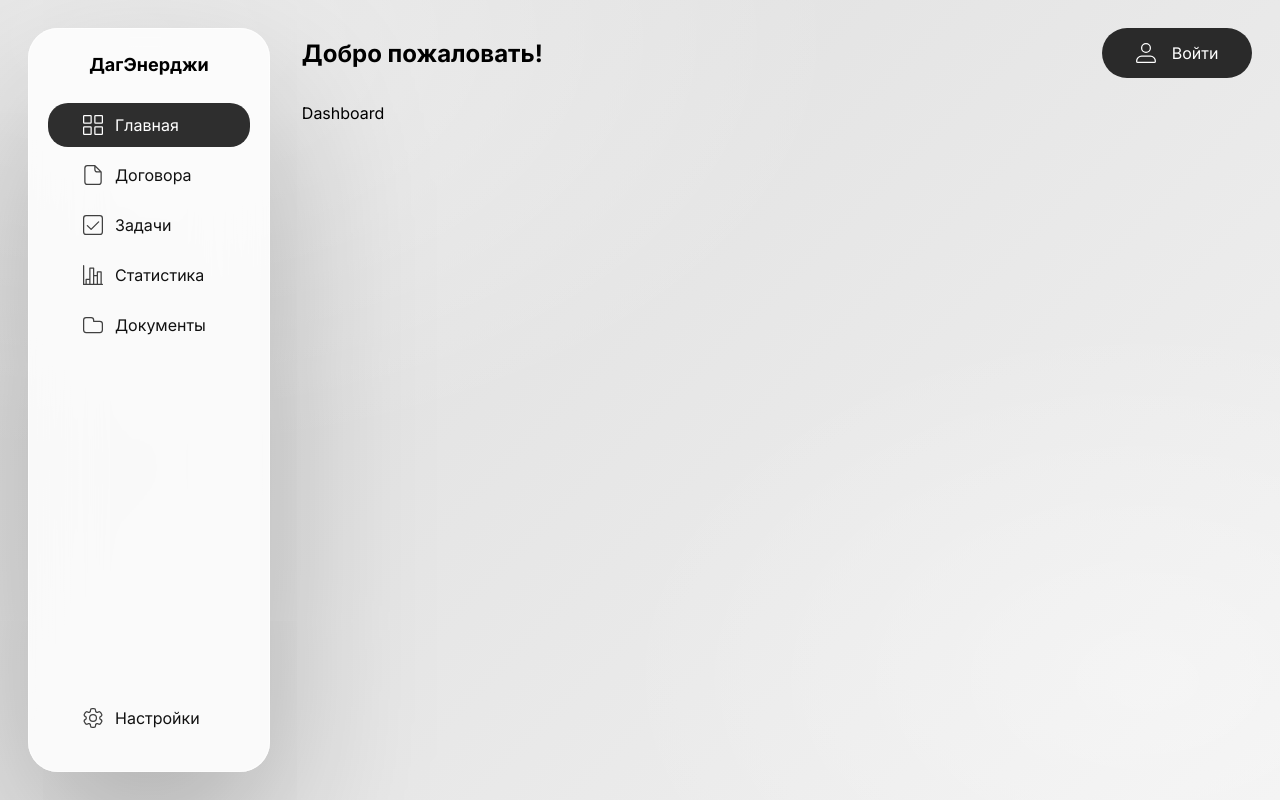
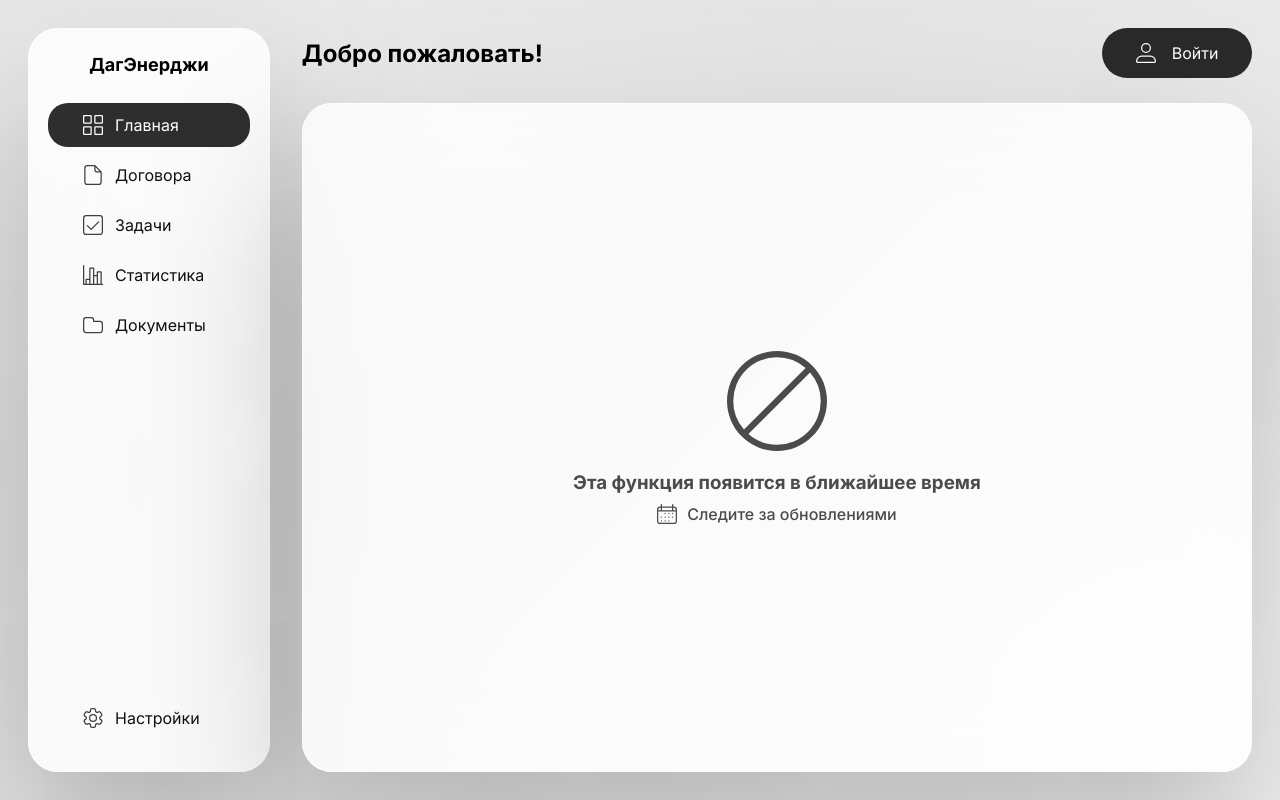
Before and after one commit to aa08d/orders-dagenergy-frontend, a React (Vite) app: page / in a window 1280 px wide. Built offline with nearby package versions, Linux system fonts and the light colour scheme.

Commit message:
feat: ComingSoon page

```diff
--- a/src/app/App.module.scss
+++ b/src/app/App.module.scss
@@ -14,4 +14,10 @@
 
 .right {
   width: 100%;
+  display: flex;
+  flex-direction: column;
 }
+
+.content {
+  flex: 1;
+}
--- a/src/app/App.tsx
+++ b/src/app/App.tsx
@@ -1,6 +1,7 @@
 import type { FC } from 'react';
 import { Sidebar } from 'widgets/sidebar';
 import { Header } from 'widgets/header';
+import { ComingSoon } from "pages/comingSoon";
 import { BrowserRouter, Routes, Route } from 'react-router-dom';
 import styles from './App.module.scss';
 
@@ -16,12 +17,12 @@ export const App: FC = () => {
                     <Header />
                     <main className={styles.content}>
                         <Routes>
-                            <Route path="/" element={<div>Dashboard</div>} />
+                            <Route path="/" element={<ComingSoon />} />
                             <Route path="/orders" element={<div>Orders</div>} />
-                            <Route path="/tasks" element={<div>Tasks</div>} />
-                            <Route path="/statistics" element={<div>Statistics</div>} />
-                            <Route path="/documents" element={<div>Documents</div>} />
-                            <Route path="/settings" element={<div>Settings</div>} />
+                            <Route path="/tasks" element={<ComingSoon />} />
+                            <Route path="/statistics" element={<ComingSoon />} />
+                            <Route path="/documents" element={<ComingSoon />} />
+                            <Route path="/settings" element={<ComingSoon />} />
                         </Routes>
                     </main>
                 </div>
--- /dev/null
+++ b/src/pages/comingSoon/comingSoon.module.scss
@@ -0,0 +1,41 @@
+.comingSoon {
+  display: flex;
+  flex-direction: column;
+  justify-content: center;
+  align-items: center;
+  height: 100%;
+  background: rgba(255,255,255, 0.8);
+  backdrop-filter: blur(34px) saturate(170%);
+  -webkit-backdrop-filter: blur(34px) saturate(170%);
+  border-radius: 30px;
+  box-shadow:
+          0 70px 160px rgba(0,0,0,0.25),
+          inset 0 0 0 1px rgba(255,255,255,0.55);
+
+  svg {
+    width: 100px;
+    height: 100px;
+    color: rgba(0,0,0,0.7);
+  }
+}
+
+.comingSoonTitle {
+  font-weight: 700;
+  margin: 20px 0 10px;
+  color: rgba(0,0,0,0.7);
+}
+
+.comingSoonSubtitle {
+  display: flex;
+  align-items: center;
+  justify-content: center;
+  gap: 10px;
+  font-weight: 500;
+  color: rgba(0,0,0,0.7);
+
+  svg {
+    width: 20px;
+    height: 20px;
+    margin-bottom: 0;
+  }
+}
--- /dev/null
+++ b/src/pages/comingSoon/comingSoon.tsx
@@ -0,0 +1,44 @@
+import type { FC } from 'react'
+import styles from './comingSoon.module.scss'
+
+
+export const ComingSoon: FC = () => {
+    const icon = (
+        <svg width="800px" height="800px" viewBox="0 0 16 16">
+            <path
+                d="M31-288a8.009,8.009,0,0,0-8,8,8.009,8.009,0,0,0,8,8,8.009,8.009,0,0,0,8-8A8.009,8.009,0,0,0,31-288Zm-7,8a7.008,7.008,0,0,1,7-7,6.963,6.963,0,0,1,4.577,1.716l-9.861,9.861A6.963,6.963,0,0,1,24-280Zm7,7a6.963,6.963,0,0,1-4.577-1.716l9.861-9.861A6.963,6.963,0,0,1,38-280,7.008,7.008,0,0,1,31-273Z"
+                transform="translate(-23 288)"
+                fill="currentColor"
+            />
+        </svg>
+    )
+
+    const title = (
+        <h3 className={styles.comingSoonTitle}>
+            Эта функция появится в ближайшее время
+        </h3>
+    )
+
+    const subtitle = (
+        <h4 className={styles.comingSoonSubtitle}>
+            <svg width="800px" height="800px" viewBox="0 0 16 16">
+                <path
+                    d="M-9.5,2H-10V.5a.5.5,0,0,0-.5-.5.5.5,0,0,0-.5.5V2h-8V.5a.5.5,0,0,0-.5-.5.5.5,0,0,0-.5.5V2h-.5A2.5,2.5,0,0,0-23,4.5v9A2.5,2.5,0,0,0-20.5,16h11A2.5,2.5,0,0,0-7,13.5v-9A2.5,2.5,0,0,0-9.5,2Zm0,1A1.5,1.5,0,0,1-8,4.5V5h-2V3ZM-11,3V5h-8V3Zm-9.5,0h.5V5h-2V4.5A1.5,1.5,0,0,1-20.5,3Zm11,12h-11A1.5,1.5,0,0,1-22,13.5V6H-8v7.5A1.5,1.5,0,0,1-9.5,15ZM-19,10.5a.5.5,0,0,1-.5.5.5.5,0,0,1-.5-.5.5.5,0,0,1,.5-.5A.5.5,0,0,1-19,10.5Zm0,3a.5.5,0,0,1-.5.5.5.5,0,0,1-.5-.5.5.5,0,0,1,.5-.5A.5.5,0,0,1-19,13.5Zm3-6a.5.5,0,0,1-.5.5.5.5,0,0,1-.5-.5.5.5,0,0,1,.5-.5A.5.5,0,0,1-16,7.5Zm0,3a.5.5,0,0,1-.5.5.5.5,0,0,1-.5-.5.5.5,0,0,1,.5-.5A.5.5,0,0,1-16,10.5Zm0,3a.5.5,0,0,1-.5.5.5.5,0,0,1-.5-.5.5.5,0,0,1,.5-.5A.5.5,0,0,1-16,13.5Zm3-6a.5.5,0,0,1-.5.5.5.5,0,0,1-.5-.5.5.5,0,0,1,.5-.5A.5.5,0,0,1-13,7.5Zm0,3a.5.5,0,0,1-.5.5.5.5,0,0,1-.5-.5.5.5,0,0,1,.5-.5A.5.5,0,0,1-13,10.5Zm0,3a.5.5,0,0,1-.5.5.5.5,0,0,1-.5-.5.5.5,0,0,1,.5-.5A.5.5,0,0,1-13,13.5Zm3-6a.5.5,0,0,1-.5.5.5.5,0,0,1-.5-.5.5.5,0,0,1,.5-.5A.5.5,0,0,1-10,7.5Zm0,3a.5.5,0,0,1-.5.5.5.5,0,0,1-.5-.5.5.5,0,0,1,.5-.5A.5.5,0,0,1-10,10.5Z"
+                    transform="translate(23)"
+                    fill="currentColor"
+                />
+            </svg>
+            <span className={styles.comingSoonSubtitleText}>
+                Следите за обновлениями
+            </span>
+        </h4>
+    )
+
+    return (
+        <div className={styles.comingSoon}>
+            {icon}
+            {title}
+            {subtitle}
+        </div>
+    )
+}
--- /dev/null
+++ b/src/pages/comingSoon/index.ts
@@ -0,0 +1 @@
+export { ComingSoon } from './comingSoon';
```
Also changed, not shown: src/block.svg (added), src/calendar.svg (added).
